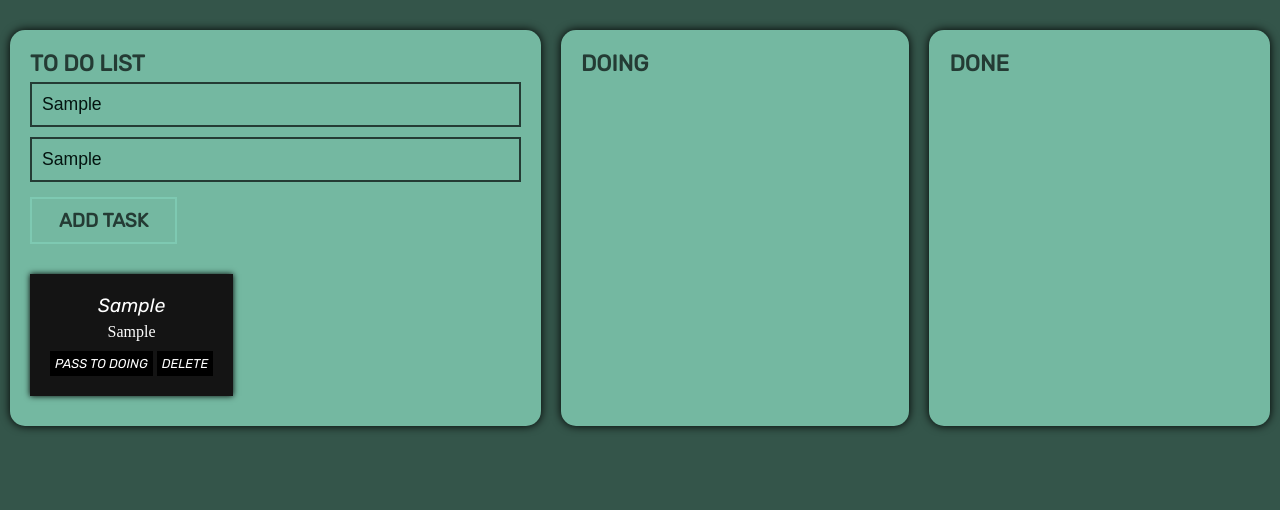
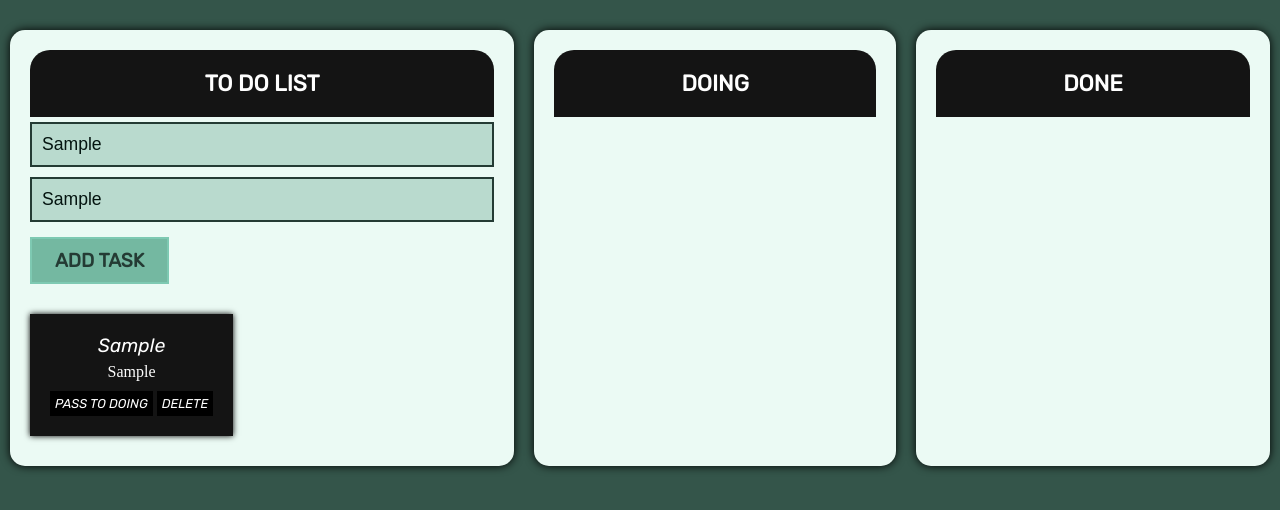
Before and after one commit to nicoprten/to_do_list, a website: page index.html in a window 1280 px wide. Both pictures are taken after typing "Sample", "Sample" into the empty fields and a click on the button "ADD TASK". Drawn offline with Linux system fonts and the light colour scheme.

Commit message:
To do list

```diff
--- a/index.html
+++ b/index.html
@@ -9,27 +9,28 @@
 </head>
 <body>
     <div class='max-container'>
+        <!-- LIST TASK ADDED -->
         <div class='container'>
             <h1 class='container__title'>TO DO LIST</h1>
             <input id='title' class='container__input' type='text' placeholder='Task title'>
             <input id='desc' class='container__input' type='text' placeholder='Task description'>
             <button class='container__button' onclick='addTask()'>ADD TASK</button>
-            <div id='taskAdded'>
+            <div id='added'>
             </div>
         </div>
+        <!-- LIST TASK DOING -->
         <div class='container'>
             <h2 class='container__title'>DOING</h2>
-            <!-- <input id='title' class='container__input' type='text' placeholder='Task title'>
-                <input id='desc' class='container__input' type='text' placeholder='Task description'>
-                <button class='container__button' onclick='addTask()'>ADD TASK</button> -->
+            <div id='doing'>
             </div>
-            <div class='container'>
-                <h2 class='container__title'>DONE</h2>
-                <!-- <p class='container__task'></p>
-                    <p class='container__desc'></p> -->
-                    <!-- <button class='container__button' onclick='addTask()'>ADD TASK</button> -->
-                </div>
+        </div>
+        <!-- LIST TASK DONE -->
+        <div class='container'>
+            <h2 class='container__title'>DONE</h2>
+            <div id='done'>
             </div>
+        </div>
+    </div>
 
     <script src='js/main.js'></script>
 </body>
--- a/js/main.js
+++ b/js/main.js
@@ -1,8 +1,9 @@
 class Task{
-    constructor(id, title, desc){
+    constructor(id, title, desc, status){
         this.id = id;
         this.title = title;
         this.desc = desc;
+        this.status = status;
     }
 };
 
@@ -16,52 +17,84 @@ function deleteTask(id){
     console.log(tasks);
     localStorage.setItem('tasks', JSON.stringify(tasks));
     if(tasks.length == 0){
-        console.log('asd');
         listAdded.innerHTML = `<h3 class='msj__notasks'>Ninguna tarea para hacer</h3>`;
     }
 }
 
-function showTasks(tasks, list){
+function showTasks(tasks){
+    // let container = document.getElementById(list);
+    // console.log(container);
+    // let toWhere;
+    //
+    //     toWhere = 'DOING'
+    // }else{
+    //     toWhere = 'DONE';
+    // }
+    listAdded.innerHTML = '';
+    listDoing.innerHTML = '';
+    listDone.innerHTML = '';
+    let container = '';
+    let buttonPass = '';
     tasks.forEach((task) => {
-        listAdded.innerHTML += `
+        if(task.status == 'added'){
+            container = document.getElementById('added');
+            buttonPass = `<button class='task__button' onclick=passToDoing(${task.id})>PASS TO DOING</button>`;
+        }else if(task.status == 'doing'){
+            container = document.getElementById('doing');
+            buttonPass = `<button class='task__button' onclick=passToDone(${task.id})>PASS TO DONE</button>`;
+        }else{
+            container = document.getElementById('done');
+            buttonPass = `<button class='task__button' onclick=passToDoing(${task.id})>PASS TO DOING</button>`;
+        }
+        container.innerHTML += `
             <div id=${task.id} class='task'>
                 <h3 class='task__title'>${task.title}</h3>
                 <p class='task__desc'>${task.desc}</p>
-                <button class='task__button' onclick=passToDoing(${task.id})>PASS TO ${list.toUpperCase()}</button>
+                ${buttonPass}
                 <button class='task__button' onclick=deleteTask(${task.id})>DELETE</button>
             </div>
         `;
     });
 }
 
-function passToDoing(task){
-    console.log('Pasando tarea ' + task + ' a DOING');
+function passToDoing(id){
+    console.log(id);
+    tasks.filter(task => task.id === id).map(task => task.status = 'doing');
+    localStorage.setItem('tasks', JSON.stringify(tasks));
+    showTasks(tasks);
+}
+function passToDone(id){
+    console.log(id);
+    tasks.filter(task => task.id === id).map(task => task.status = 'done');
+    localStorage.setItem('tasks', JSON.stringify(tasks));
+    showTasks(tasks);
 }
 
-let listAdded = document.getElementById('taskAdded');
+// let tasksDoing = [];
+let listAdded = document.getElementById('added');
+let listDoing = document.getElementById('doing');
+let listDone = document.getElementById('done');
 let tasks = JSON.parse(localStorage.getItem('tasks'));
 if(tasks == null || tasks.length == 0){
     tasks = [];
     listAdded.innerHTML = `<h3 class='msj__notasks'>Ninguna tarea para hacer</h3>`;
 }else{
-    showTasks(tasks, 'doing');
+    // tasks.forEach((task)=>{
+        showTasks(tasks);
+    // })
 }
 function addTask(){
     let title = document.getElementById('title').value;
     let desc = document.getElementById('desc').value;
     if(title != '' && desc != ''){
-        let task = new Task(0, title, desc);
+        let task = new Task(0, title, desc, 'added');
         tasks.push(task);
-        let id = tasks.length;
+        let id = Date.now();
         task.id = id;
         let taskJSON = JSON.stringify(tasks);
-        console.log(taskJSON);
         localStorage.setItem('tasks', taskJSON);
-        listAdded.innerHTML = '';
-        showTasks(tasks, 'doing');
+        showTasks(tasks);
     }else{
         alert('No ingreso ningun dato');
     }
-
-    console.log(tasks);
 }
--- a/scss/style.scss
+++ b/scss/style.scss
@@ -20,16 +20,20 @@ body{
     margin: 30px 10px;
     display: flex;
     flex-direction: column;
-    background-color: rgb(116, 184, 161);
+    background-color: rgb(235, 250, 244);
     padding: 20px;
     border-radius: 15px;
     box-shadow: 0 0 10px black;
     .container__title{
         font: bold 1.4em 'Rubik';
-        color: rgb(36, 59, 52);
+        background-color: rgb(20, 20, 20);
+        color: white;
+        border-radius: 20px 20px 0 0;
+        padding: 20px;
+        text-align: center;
     }
     .container__input{
-        background-color: rgb(116, 184, 161);
+        background-color: rgb(185, 218, 206);
         color: rgb(4, 20, 16);
         font-size: 1.1em;
         margin: 5px 0;
@@ -38,6 +42,8 @@ body{
     }
     .container__input:focus{
         outline: 2px solid white;
+        background-color: rgb(20, 20, 20);
+        color: white;
     }
     .container__button{
         padding: 10px;
@@ -57,7 +63,7 @@ body{
         transition: 0.3s;
     }
 }
-#taskAdded{
+#added, #doing, #done{
     display: flex;
     flex-wrap: wrap;
     justify-content: start;
```
Also changed, not shown: css/style.css.
